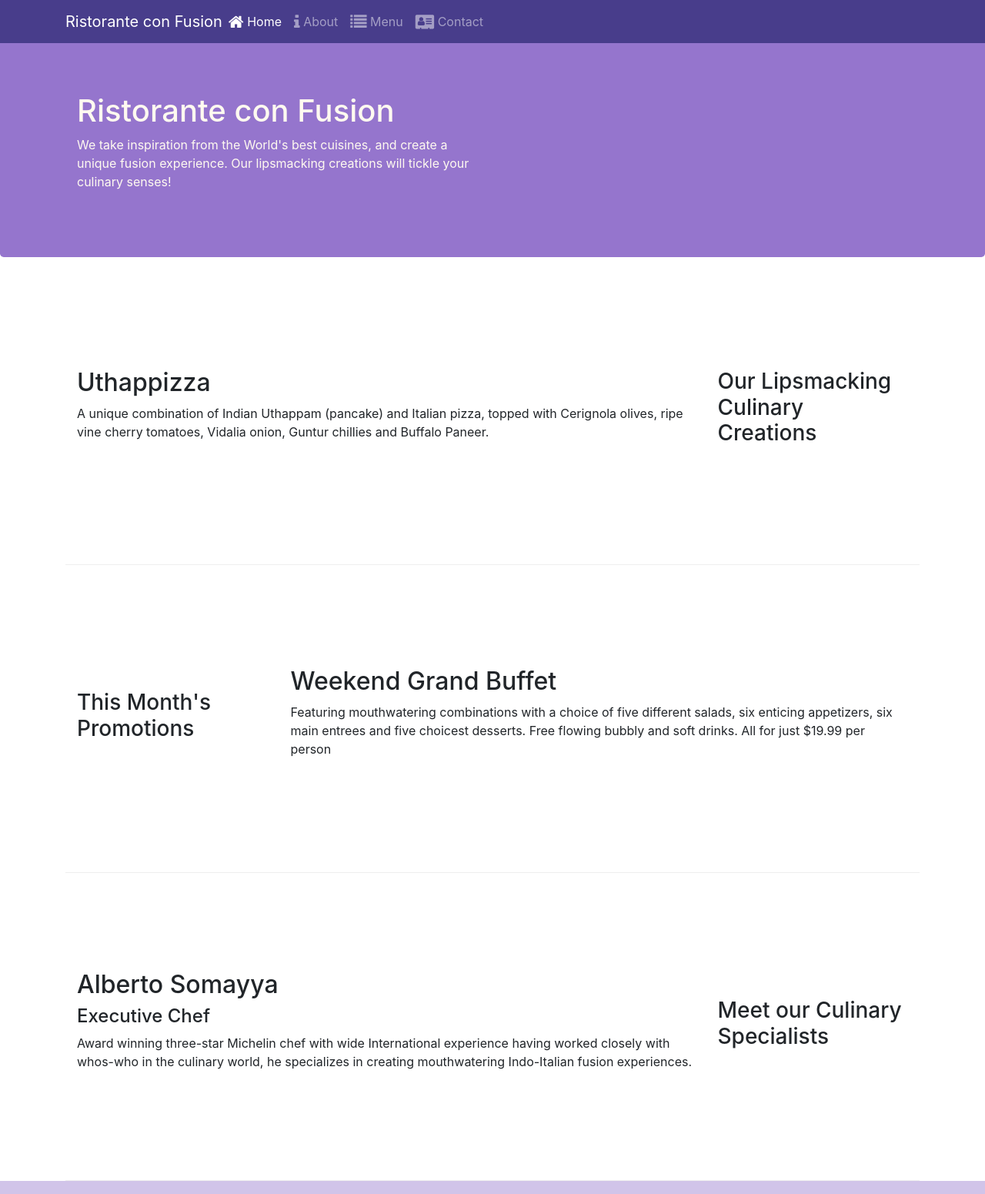
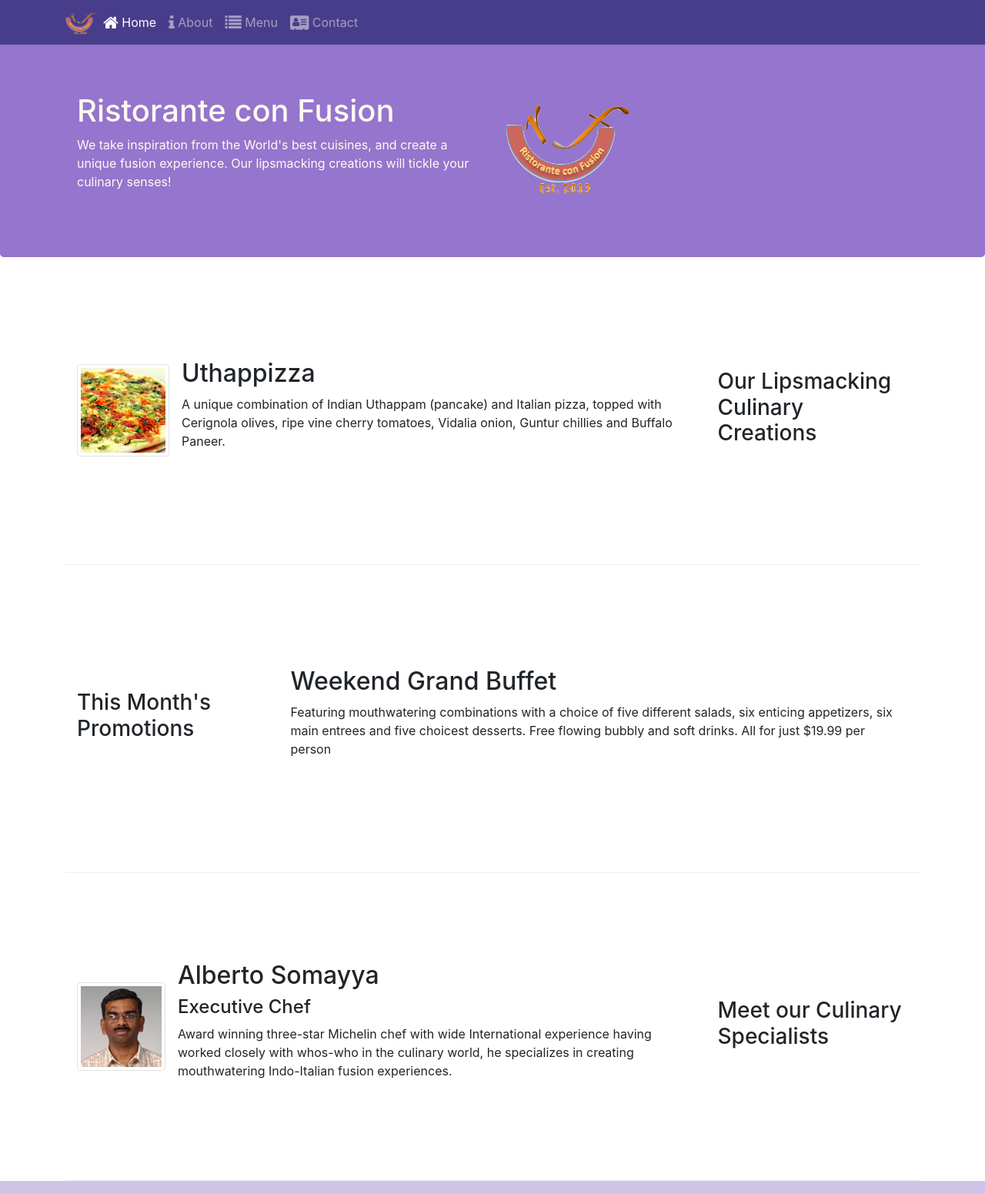
Before and after one commit to Assyl-Salah/Front-End-Web-UI-Frameworks-and-Tools-Bootstrap-4, a website: page index.html in a window 1280 px wide. Shown: the top 1551 px of the page at 77% size. Drawn offline with nearby package versions, Linux system fonts and the light colour scheme.

Commit message:
Images and Media

```diff
--- a/index.html
+++ b/index.html
@@ -22,7 +22,7 @@
         <button class="navbar-toggler" typr="button" data-toggle="collapse" data-target="#Navbar">
          <span class="navbar-toggler-icon"></span>
         </button>
-            <a class="navbar-brand mr-auto" href="#">Ristorante con Fusion</a>
+            <a class="navbar-brand mr-auto" href="#"><img src="img/logo.png" height="30" width="41"/></a>
             <div class="collapse navbar-collapse" id="Navbar">
            <ul class="navbar-nav mr-auto">
                <li class="nav-tem active"><a class="nav-link" href="#"><span class="fa fa-home fa-lg"></span> Home</a></li>
@@ -40,7 +40,8 @@
                     <h1>Ristorante con Fusion</h1>
                     <p>We take inspiration from the World's best cuisines, and create a unique fusion experience. Our lipsmacking creations will tickle your culinary senses!</p>
                 </div>
-                <div class="col-12 col-sm">
+                <div class="col-12 col-sm align-self-center">
+                    <img src="img/logo.png" class="img-fluid">
                 </div>
             </div>
         </div>
@@ -52,9 +53,15 @@
                 <h3>Our Lipsmacking Culinary Creations</h3>
             </div>
             <div class="col col-sm order-sm-first col-md">
-                <h2>Uthappizza</h2>
+                <div class="media">
+
+              <img class="d-flex mr-3 img-thumbnail align-self-center" src="img/uthappizza.png" alt="uthappizza">
+              <div class="media-body">
+                <h2 class="mt-0">Uthappizza</h2>
                 <p>A unique combination of Indian Uthappam (pancake) and Italian pizza, topped with Cerignola olives, ripe vine cherry tomatoes, Vidalia onion, Guntur chillies and Buffalo Paneer.</p>
             </div>
+        </div>
+        </div>
         </div>
 
 
@@ -73,9 +80,15 @@
                 <h3>Meet our Culinary Specialists</h3>
             </div>
             <div class="col col-sm  order-sm-first col-md">
-                <h2>Alberto Somayya</h2>
-                <h4>Executive Chef</h4>
-                <p>Award winning three-star Michelin chef with wide International experience having worked closely with whos-who in the culinary world, he specializes in creating mouthwatering Indo-Italian fusion experiences. </p>
+                <div class="media">
+                    <img class="d-flex mr-3 img-thumbnail align-self-center " src="img/alberto.png" alt="alberto">
+                    <div class="media-body">
+                        <h2 class="mt-0">Alberto Somayya</h2>
+                        <h4>Executive Chef</h4>
+                        <p>Award winning three-star Michelin chef with wide International experience having worked closely with whos-who in the culinary world, he specializes in creating mouthwatering Indo-Italian fusion experiences. </p>
+                    </div>
+                </div>
+
             </div>
         </div>
     </div>
```
Also changed, not shown: aboutus.html (+1 -1 lines), contactus.html (+1 -1 lines), img/alberto.png (added), img/buffet.png (added), img/logo.png (added), img/uthappizza.png (added), 1 other file.
